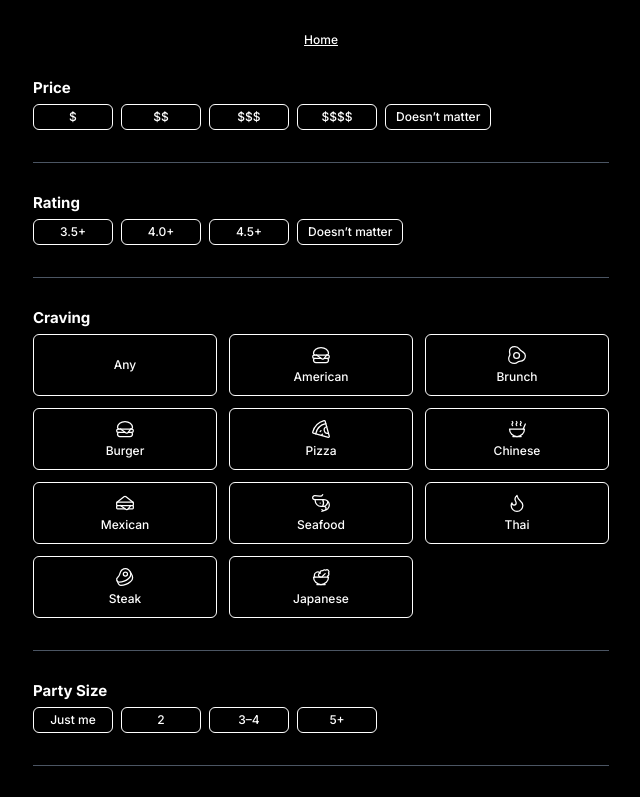
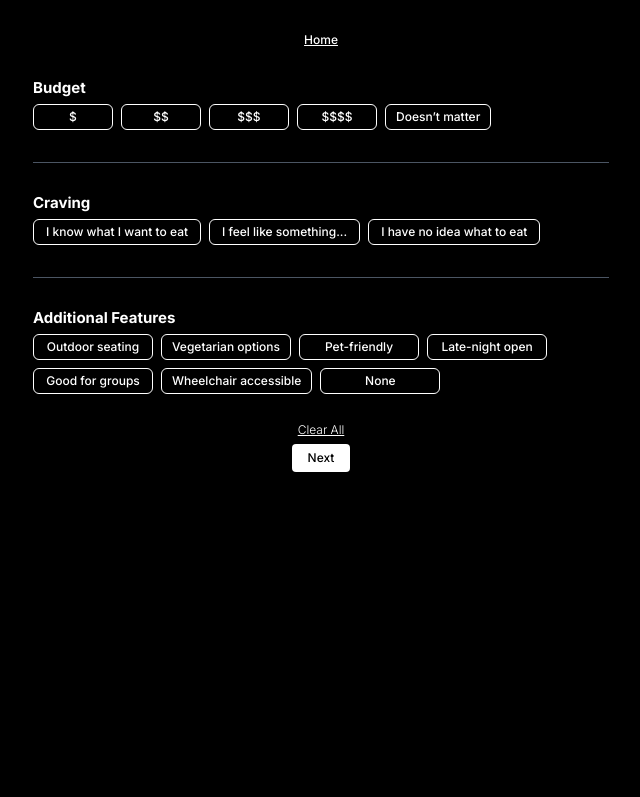
Before and after one commit to jysonn97/what-to-eat, a Next.js app: page /multi in a window 1280 px wide. Shown: the top 797 px of the page, without its empty margins (319-959 px from the left). Built offline with nearby package versions, Linux system fonts and the light colour scheme.

Commit message:
Update multi.js

```diff
--- a/pages/multi.js
+++ b/pages/multi.js
@@ -3,15 +3,28 @@ import { useState } from "react";
 import CuisineGrid from "@/components/CuisineGrid";
 
 const priceOptions = ["$", "$$", "$$$", "$$$$", "Doesn’t matter"];
-const ratingOptions = ["3.5+", "4.0+", "4.5+", "Doesn’t matter"];
-const partyOptions = ["Just me", "2", "3–4", "5+"];
+const cravingModes = [
+  "I know what I want to eat",
+  "I feel like something...",
+  "I have no idea what to eat"
+];
+const cravingTags = [
+  "Spicy",
+  "Something light",
+  "Savory & rich",
+  "Soupy",
+  "Crunchy",
+  "Comfort food",
+  "Cold & refreshing",
+  "Fried & crispy"
+];
 const featureOptions = [
   "Outdoor seating",
   "Vegetarian options",
   "Pet-friendly",
   "Late-night open",
   "Good for groups",
-  "Wheelchair accessible",
+  "Wheelchair accessible"
 ];
 
 export default function MultiQuestionPage() {
@@ -19,9 +32,9 @@ export default function MultiQuestionPage() {
   const { location } = router.query;
 
   const [selectedPrice, setSelectedPrice] = useState("");
-  const [selectedRating, setSelectedRating] = useState("");
+  const [cravingMode, setCravingMode] = useState("");
   const [selectedCuisine, setSelectedCuisine] = useState([]);
-  const [selectedParty, setSelectedParty] = useState("");
+  const [selectedCravingTags, setSelectedCravingTags] = useState([]);
   const [selectedFeatures, setSelectedFeatures] = useState([]);
 
   const toggle = (value, current, set) => {
@@ -46,20 +59,28 @@ export default function MultiQuestionPage() {
     );
   };
 
+  const toggleCravingTag = (tag) => {
+    setSelectedCravingTags((prev) =>
+      prev.includes(tag)
+        ? prev.filter((t) => t !== tag)
+        : [...prev, tag]
+    );
+  };
+
   const clearAll = () => {
     setSelectedPrice("");
-    setSelectedRating("");
+    setCravingMode("");
     setSelectedCuisine([]);
-    setSelectedParty("");
+    setSelectedCravingTags([]);
     setSelectedFeatures([]);
   };
 
   const handleNext = () => {
     if (
       !selectedPrice ||
-    !selectedRating ||
-    selectedCuisine.length === 0 ||
-    !selectedParty ||
+      !cravingMode ||
+      (cravingMode === "I know what I want to eat" && selectedCuisine.length === 0) ||
+      (cravingMode === "I feel like something..." && selectedCravingTags.length === 0) ||
       selectedFeatures.length === 0
     ) {
       alert("Please answer all the questions before proceeding.");
@@ -69,15 +90,18 @@ const handleNext = () => {
     const answers = [
       { key: "location", answer: location },
       { key: "price", answer: selectedPrice },
-    { key: "rating", answer: selectedRating },
-    { key: "cuisine", answer: selectedCuisine },
-    { key: "partySize", answer: selectedParty },
-    { key: "specialFeatures", answer: selectedFeatures },
+      { key: "cravingType", answer: cravingMode },
+      { key: "cuisine", answer: cravingMode === "I know what I want to eat"
+        ? selectedCuisine
+        : cravingMode === "I feel like something..."
+        ? selectedCravingTags
+        : ["Open to anything"]
+      },
+      { key: "specialFeatures", answer: selectedFeatures }
     ];
 
     router.push(`/app?location=${encodeURIComponent(location)}&answers=${encodeURIComponent(JSON.stringify(answers))}`);
   };
-
 
   return (
     <div className="min-h-screen bg-black text-white font-extralight px-3 py-8 text-xs">
@@ -95,7 +119,7 @@ const handleNext = () => {
 
         {/* Price */}
         <div className="space-y-2">
-          <p className="text-[15px] font-bold text-white">Price</p>
+          <p className="text-[15px] font-bold text-white">Budget</p>
           <div className="flex flex-wrap gap-2 justify-start">
             {priceOptions.map((p) => (
               <button
@@ -113,50 +137,49 @@ const handleNext = () => {
 
         <hr className="border-gray-600" />
 
-        {/* Rating */}
+        {/* Craving Mode */}
         <div className="space-y-2">
-          <p className="text-[15px] font-bold text-white">Rating</p>
-          <div className="flex flex-wrap gap-2 justify-start">
-            {ratingOptions.map((r) => (
+          <p className="text-[15px] font-bold text-white">Craving</p>
+          <div className="flex flex-wrap gap-2">
+            {cravingModes.map((mode) => (
               <button
-                key={r}
-                onClick={() => toggle(r, selectedRating, setSelectedRating)}
-                className={`px-2.5 py-1 text-xs rounded-md border transition min-w-[80px] text-center ${
-                  selectedRating === r ? "bg-white text-black" : "border-white text-white"
+                key={mode}
+                onClick={() => {
+                  setCravingMode(mode);
+                  setSelectedCuisine([]);
+                  setSelectedCravingTags([]);
+                }}
+                className={`px-3 py-1 text-xs rounded-md border transition ${
+                  cravingMode === mode ? "bg-white text-black" : "border-white text-white"
                 }`}
               >
-                {r}
+                {mode}
               </button>
             ))}
           </div>
-        </div>
 
-        <hr className="border-gray-600" />
+          {/* Craving Sub-Options */}
+          {cravingMode === "I know what I want to eat" && (
+            <CuisineGrid selected={selectedCuisine} onToggle={setSelectedCuisine} small={true} />
+          )}
 
-        {/* Craving */}
-        <div className="space-y-2">
-          <p className="text-[15px] font-bold text-white">Craving</p>
-          <CuisineGrid selected={selectedCuisine} onToggle={setSelectedCuisine} small={true} />
-        </div>
-
-        <hr className="border-gray-600" />
-
-        {/* Party Size */}
-        <div className="space-y-2">
-          <p className="text-[15px] font-bold text-white">Party Size</p>
-          <div className="flex flex-wrap gap-2 justify-start">
-            {partyOptions.map((p) => (
+          {cravingMode === "I feel like something..." && (
+            <div className="pt-2 flex flex-wrap gap-2">
+              {cravingTags.map((tag) => (
                 <button
-                key={p}
-                onClick={() => toggle(p, selectedParty, setSelectedParty)}
-                className={`px-2.5 py-1 text-xs rounded-md border transition min-w-[80px] text-center ${
-                  selectedParty === p ? "bg-white text-black" : "border-white text-white"
+                  key={tag}
+                  onClick={() => toggleCravingTag(tag)}
+                  className={`px-3 py-1 text-xs rounded-md border transition ${
+                    selectedCravingTags.includes(tag)
+                      ? "bg-white text-black"
+                      : "border-white text-white"
                   }`}
                 >
-                {p}
+                  {tag}
                 </button>
               ))}
             </div>
+          )}
         </div>
 
         <hr className="border-gray-600" />
@@ -194,7 +217,6 @@ const handleNext = () => {
             Next
           </button>
         </div>
-
       </div>
     </div>
   );
```
Lines whose indentation alone changed are shown as unchanged.
